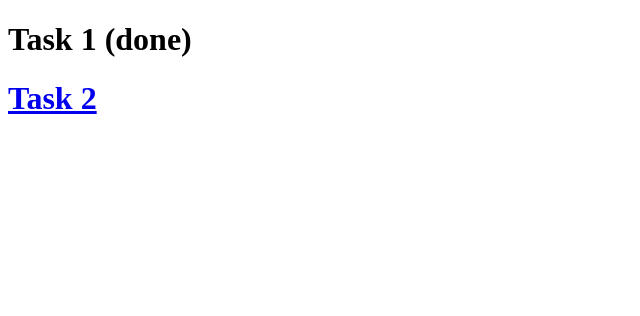
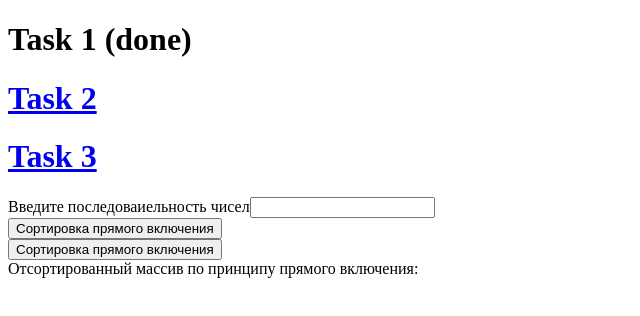
Before and after one commit to rpolevach/algos, a React (Create React App) app: page /task3 in a window 1280 px wide. Shown: the top 316 px of the page, without its empty margins (0-640 px from the left). Built offline with nearby package versions, Linux system fonts and the light colour scheme.

Commit message:
insertionSorting

```diff
--- a/src/Menu/Menu.jsx
+++ b/src/Menu/Menu.jsx
@@ -9,6 +9,9 @@ class Menu extends Component {
         <Link to="/task2">
           <h1>Task 2</h1>
         </Link>
+        <Link to="/task3">
+          <h1>Task 3</h1>
+        </Link>
       </div>
     );
   }
--- /dev/null
+++ b/src/Task3/Task3.jsx
@@ -0,0 +1,57 @@
+import React, { Component } from "react";
+
+import { extractArray, makeNumberArray } from "./logic/extractArray";
+import { sortByInsert } from "./logic/insertionArray";
+
+class Task3 extends Component {
+  state = {
+    text: "",
+    array: "",
+    numberArray: [],
+    insertionArray: []
+  };
+
+  onChange = e => {
+    this.setState({
+      text: e.target.value,
+      array: extractArray(this.state.text)
+    });
+  };
+
+  onInsertSort = () => {
+    this.setState({
+      insertionArray: sortByInsert(this.state.array)
+    });
+  };
+
+  render() {
+    const insertArray = this.state.insertionArray !== [] && (
+      <div>
+        <span>
+          Отсортированный массив по принципу прямого включения:{" "}
+          {this.state.insertionArray}
+        </span>
+      </div>
+    );
+
+    return (
+      <div>
+        <div>
+          <span>Введите последоваиельность чисел</span>
+          <input onChange={this.onChange} />
+        </div>
+        <div>
+          <button onClick={this.onInsertSort}>
+            Сортировка прямого включения
+          </button>
+        </div>
+        <div>
+          <button>Сортировка прямого включения</button>
+        </div>
+        {insertArray}
+      </div>
+    );
+  }
+}
+
+export default Task3;
--- /dev/null
+++ b/src/Task3/logic/extractArray.js
@@ -0,0 +1,15 @@
+export const extractArray = text => {
+  let letters = text.match(/\d{1,}/g);
+
+  return letters;
+};
+
+export const makeNumberArray = array => {
+  let numberArray = [];
+
+  for (let i = 0; i < array.length; i++) {
+    numberArray.push(Number.parseInt(array[i]));
+  }
+
+  return numberArray;
+};
--- /dev/null
+++ b/src/Task3/logic/insertionArray.js
@@ -0,0 +1,37 @@
+export const sortByInsert = array => {
+  let numbers = makeNumberArray(array);
+
+  let sorted = [numbers[0]];
+
+  numbers.shift();
+
+  for (let i = 0; i < numbers.length; i++) {
+    const el = numbers[i];
+
+    let pos;
+
+    for (let j = 0; j < sorted.length; j++) {
+      if (el > sorted[j]) {
+        pos = j + 1;
+      }
+
+      if (el < sorted[j]) {
+        pos = j;
+        break;
+      }
+    }
+    sorted.splice(pos, 0, el);
+  }
+
+  return sorted;
+};
+
+const makeNumberArray = array => {
+  let numberArray = [];
+
+  for (let i = 0; i < array.length; i++) {
+    numberArray.push(Number.parseInt(array[i]));
+  }
+
+  return numberArray;
+};
--- a/src/index.js
+++ b/src/index.js
@@ -3,14 +3,16 @@ import ReactDOM from "react-dom";
 import App from "./App";
 import * as serviceWorker from "./serviceWorker";
 import { BrowserRouter as Router, Switch, Route } from "react-router-dom";
+import Greetings from "./Greetings/Greetings";
 import Task2 from "./Task2/Task2";
-import Greetings from "./Greetings/Greetings";
+import Task3 from "./Task3/Task3";
 
 ReactDOM.render(
   <Router>
     <App />
     <Route exact path="/" component={Greetings} />
     <Route path="/task2" component={Task2} />
+    <Route path="/task3" component={Task3} />
   </Router>,
   document.getElementById("root")
 );
```
